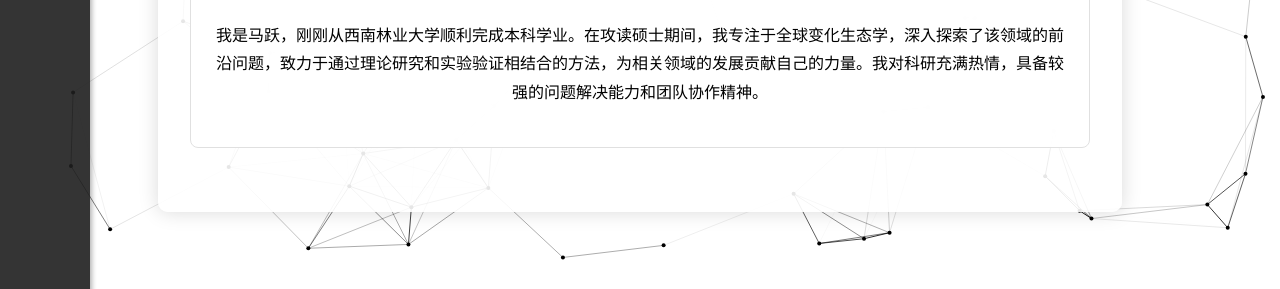
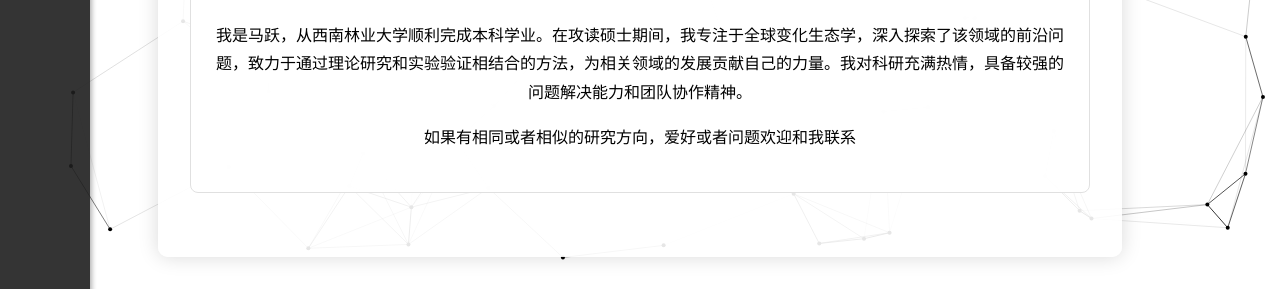
Before and after one commit to Gmyue/html, a plain HTML site: page docs/index.html in a window 1280 px wide. Shown: the part 538-827 px from the top of the page. Before the commit the page ends 800 px from the top, so only its background shows below. Drawn offline with Linux system fonts and the light colour scheme.

Commit message:
Update index.html

```diff
--- a/docs/index.html
+++ b/docs/index.html
@@ -357,7 +357,8 @@
                 <!-- 打字效果容器 -->
                 <div id="typing-text"></div>
                 <h2>个人简介</h2>
-                <p>我是马跃，刚刚从西南林业大学顺利完成本科学业。在攻读硕士期间，我专注于全球变化生态学，深入探索了该领域的前沿问题，致力于通过理论研究和实验验证相结合的方法，为相关领域的发展贡献自己的力量。我对科研充满热情，具备较强的问题解决能力和团队协作精神。</p>
+                <p>我是马跃，从西南林业大学顺利完成本科学业。在攻读硕士期间，我专注于全球变化生态学，深入探索了该领域的前沿问题，致力于通过理论研究和实验验证相结合的方法，为相关领域的发展贡献自己的力量。我对科研充满热情，具备较强的问题解决能力和团队协作精神。</p>
+		<p>如果有相同或者相似的研究方向，爱好或者问题欢迎和我联系</p>
             </section>
 <section id="education">
     <h2>教育经历</h2>
```
